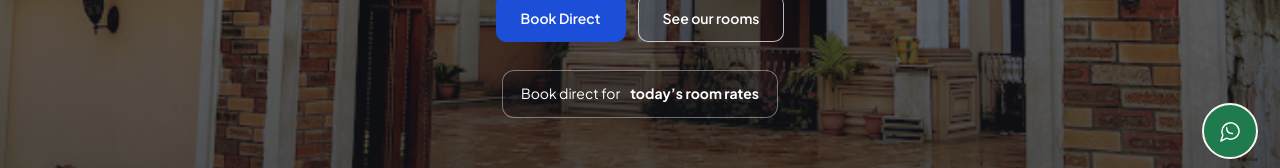
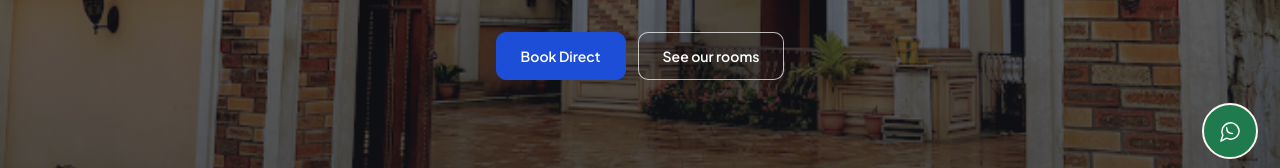
Before and after one commit to Treasure28-cyber/mexiloyd-hotels, a React (Vite) app: page / in a window 1280 px wide. Shown: the part 557-725 px from the top of the page. Built offline with nearby package versions, Linux system fonts and the light colour scheme; no server answers.

Commit message:
Remove rate message beneath homepage hero buttons

```diff
--- a/src/components/HomeHero.jsx
+++ b/src/components/HomeHero.jsx
@@ -14,6 +14,5 @@ export function HomeHero() {
       <a className="btn" href={whatsappUrl()} target="_blank" rel="noopener">Book Direct</a>
       <AppLink className="btn outline" to="/rooms">See our rooms</AppLink>
     </div>
-    <p className="home-hero-rate">Book direct for <strong>today’s room rates</strong></p>
   </PageHero>;
 }
--- a/src/styles.css
+++ b/src/styles.css
@@ -144,27 +144,12 @@ img, iframe { max-width: 100%; }
 .home-hero .actions { justify-content: center; margin-top: 30px; }
 .home-hero .btn.outline { border-color: #ffffffb3; color: #fff; background: #14151a20; }
 .home-hero .btn.outline:hover { background: #ffffff20; }
-.home-hero .home-hero-rate {
-  display: inline-flex;
-  justify-content: center;
-  align-items: center;
-  flex-wrap: wrap;
-  gap: 6px 10px;
-  margin-top: 28px;
-  padding: 10px 18px;
-  border: 1px solid #ffffff66;
-  border-radius: 12px;
-  background: #14151a45;
-  font-size: 14px;
-}
-.home-hero-rate span { font-size: 14px; }
 @media (max-width: 720px) {
   .home-hero { min-height: 560px; }
   .home-hero .banner-content { padding-block: 56px 64px; }
   .home-hero h1 { font-size: clamp(36px, 9.5vw, 44px); }
   .home-hero .eyebrow { max-width: 28ch; margin-inline: auto; font-size: 14px; line-height: 1.8; }
   .home-hero .actions { gap: 12px; }
-  .home-hero .home-hero-rate { max-width: 100%; padding-inline: 14px; }
 }
 
 .floating a span { display: none; }
@@ -268,7 +253,6 @@ img, iframe { max-width: 100%; }
   .home-hero .hero-divider { margin-block: 18px; }
   .home-hero .actions { margin-top: 22px; }
   .home-hero .btn { padding-inline: 18px; }
-  .home-hero .home-hero-rate { margin-top: 18px; padding-block: 8px; }
   .banner:not(.home-hero) { min-height: 280px; }
   .banner:not(.home-hero) .banner-content { padding-block: 36px; }
   .availability { padding: 20px; gap: 12px; }
```
